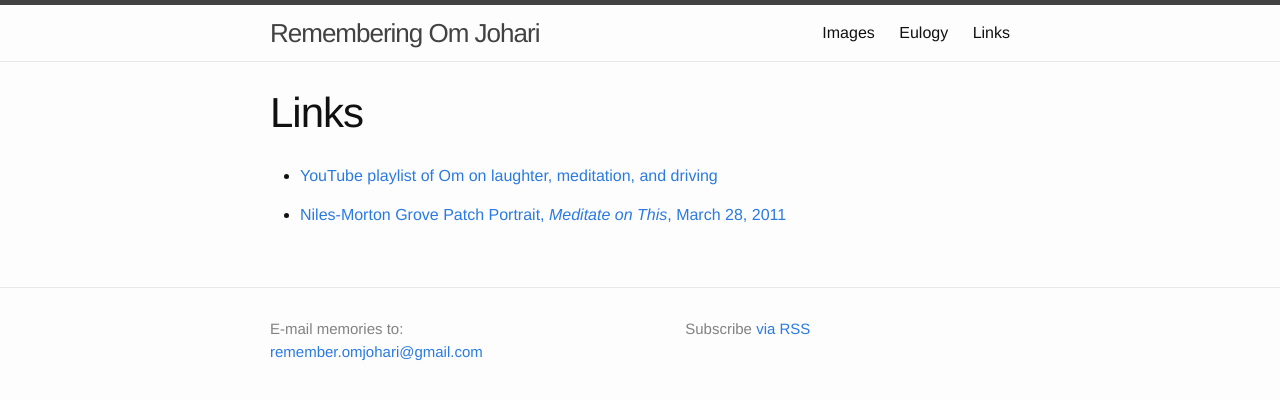
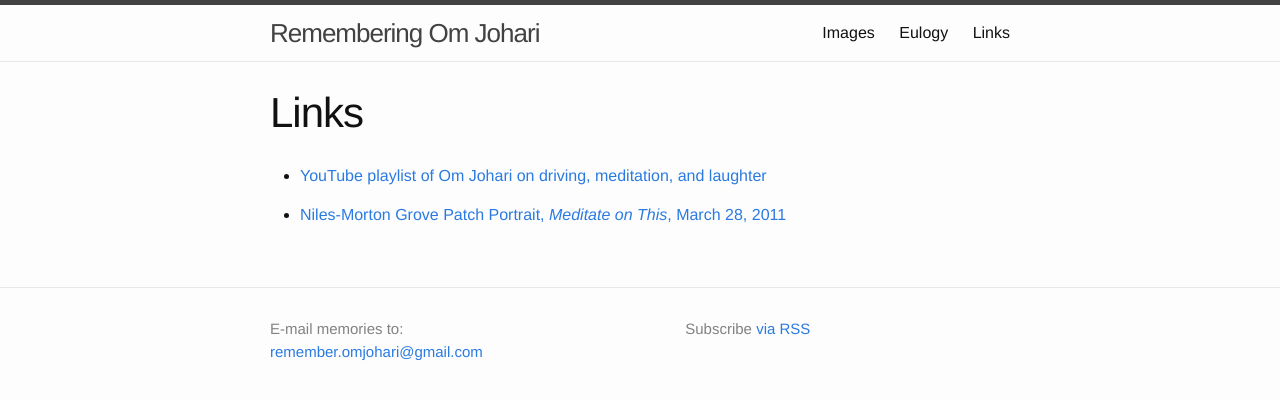
Before and after one commit to remember-omjohari/remember-omjohari.github.io, a Jekyll site: the page built from links.md, in a window 1280 px wide. Shown: the top 400 px of the page. Built offline with Jekyll 4.4.1, drawn with Linux system fonts in a browser that asks for light colours.

Commit message:
minor edit

```diff
--- a/links.md
+++ b/links.md
@@ -4,6 +4,6 @@ title: Links
 permalink: /links/
 ---
 
-* [YouTube playlist of Om on laughter, meditation, and driving](https://www.youtube.com/playlist?list=PLWRmuRIHKYB-HOEOee15EGEEUucA2fpZL)
+* [YouTube playlist of Om Johari on driving, meditation, and laughter](https://www.youtube.com/playlist?list=PLWRmuRIHKYB-HOEOee15EGEEUucA2fpZL)
 
 * [Niles-Morton Grove Patch Portrait, *Meditate on This*, March 28, 2011](http://patch.com/illinois/niles/patch-portrait-meditate-on-this)
```
